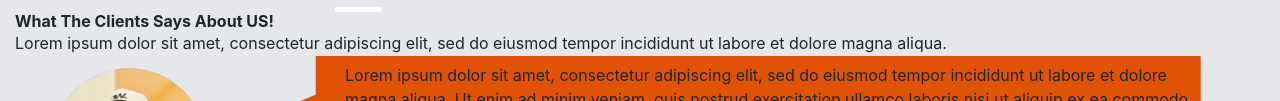
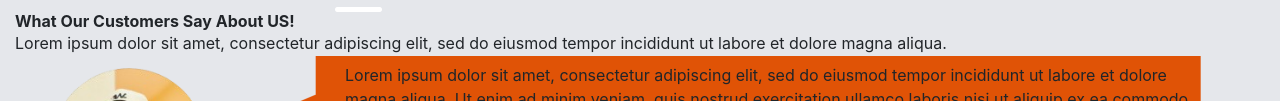
Before and after one commit to Smart-Gate-24/smart-gate-24.github.io, a website: page clients.html in a window 1280 px wide. Shown: the part 230-331 px from the top of the page. Drawn offline with nearby package versions, Linux system fonts and the light colour scheme.

Commit message:
grammarFix

```diff
--- a/clients.html
+++ b/clients.html
@@ -71,7 +71,7 @@
       <!-- client section start -->
       <div class="clients_section layout_padding">
          <div class="container">
-            <h1 class="client_text"><strong>What The Clients Says About US!</strong></h1>
+            <h1 class="client_text"><strong>What Our Customers Say About US!</strong></h1>
             <p class="client_long_text">Lorem ipsum dolor sit amet, consectetur adipiscing elit, sed do eiusmod tempor incididunt ut labore et dolore magna aliqua.</p>
             <div class="clients_section_2">
                <div id="my_carousel" class="carousel slide" data-ride="carousel">
```
